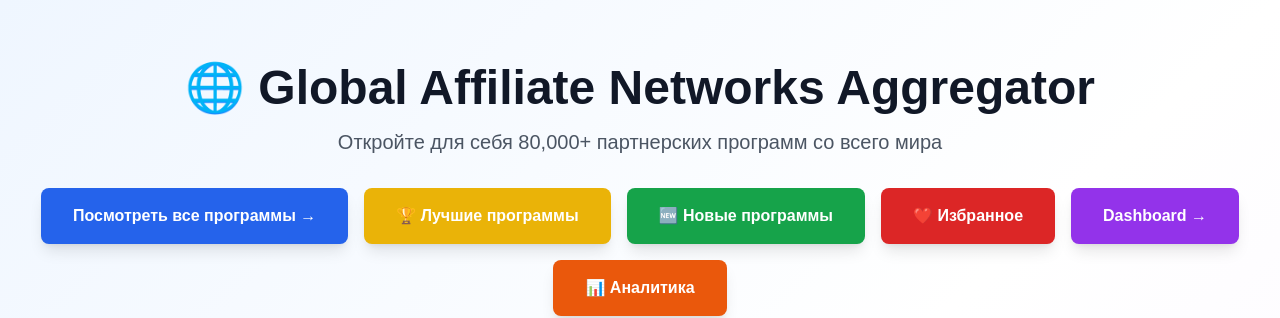
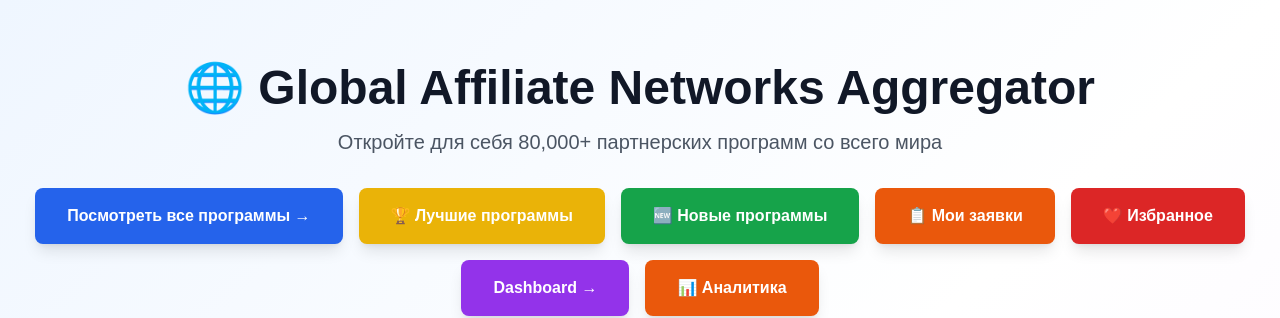
Before and after one commit to HiVibecodium/affiliate-aggregator, a Next.js app: page / in a window 1280 px wide. Shown: the top 318 px of the page. Built offline with nearby package versions, Linux system fonts and the light colour scheme; no server answers; the database is empty.

Commit message:
feat: Add Applications navigation link

```diff
--- a/app/page.tsx
+++ b/app/page.tsx
@@ -61,6 +61,12 @@ export default async function Home() {
               className="inline-block bg-green-600 hover:bg-green-700 text-white font-semibold px-8 py-4 rounded-lg transition-colors shadow-lg hover:shadow-xl"
             >
               🆕 Новые программы
+            </Link>
+            <Link
+              href="/applications"
+              className="inline-block bg-orange-600 hover:bg-orange-700 text-white font-semibold px-8 py-4 rounded-lg transition-colors shadow-lg hover:shadow-xl"
+            >
+              📋 Мои заявки
             </Link>
             <Link
               href="/favorites"
```
